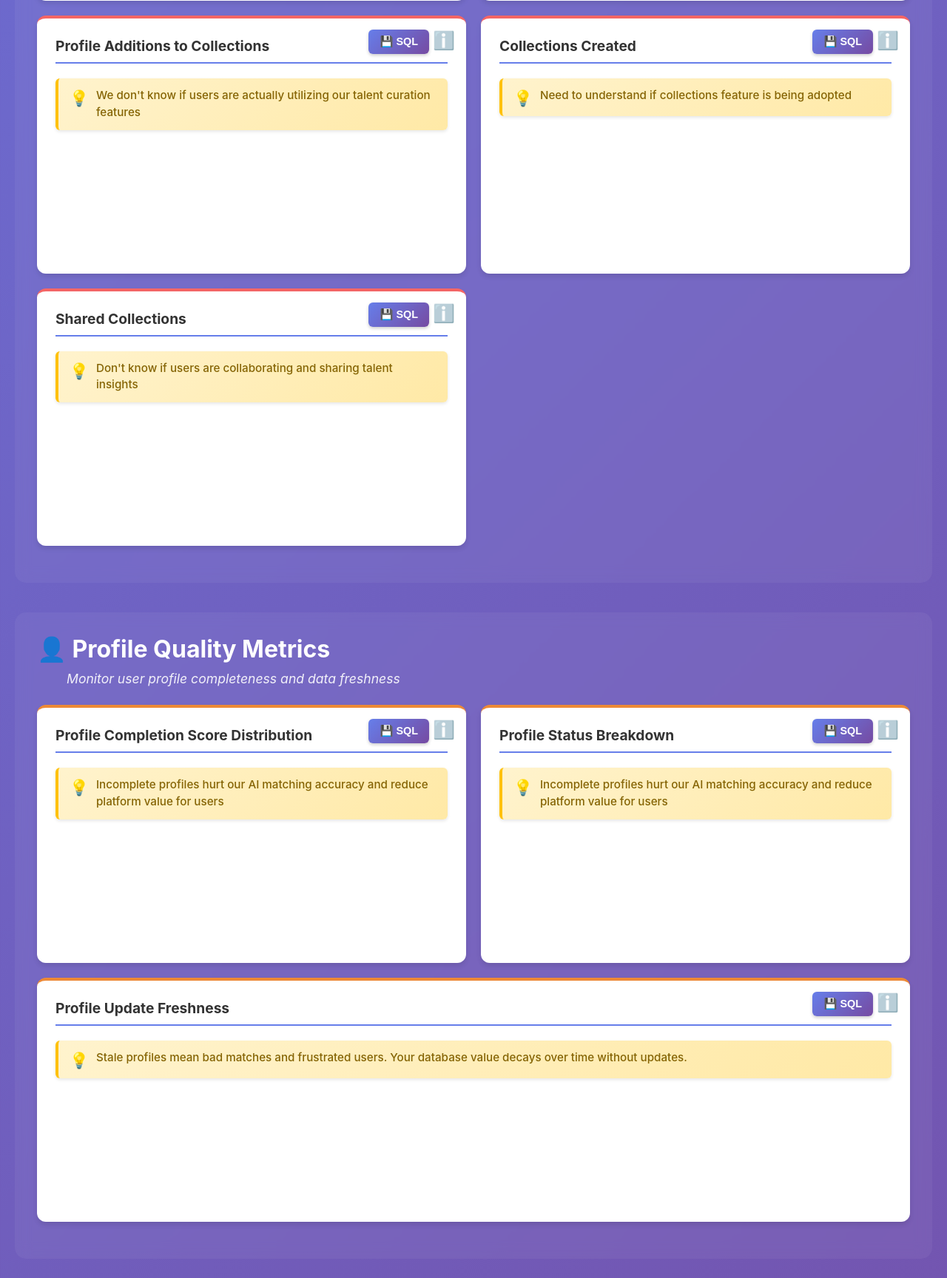
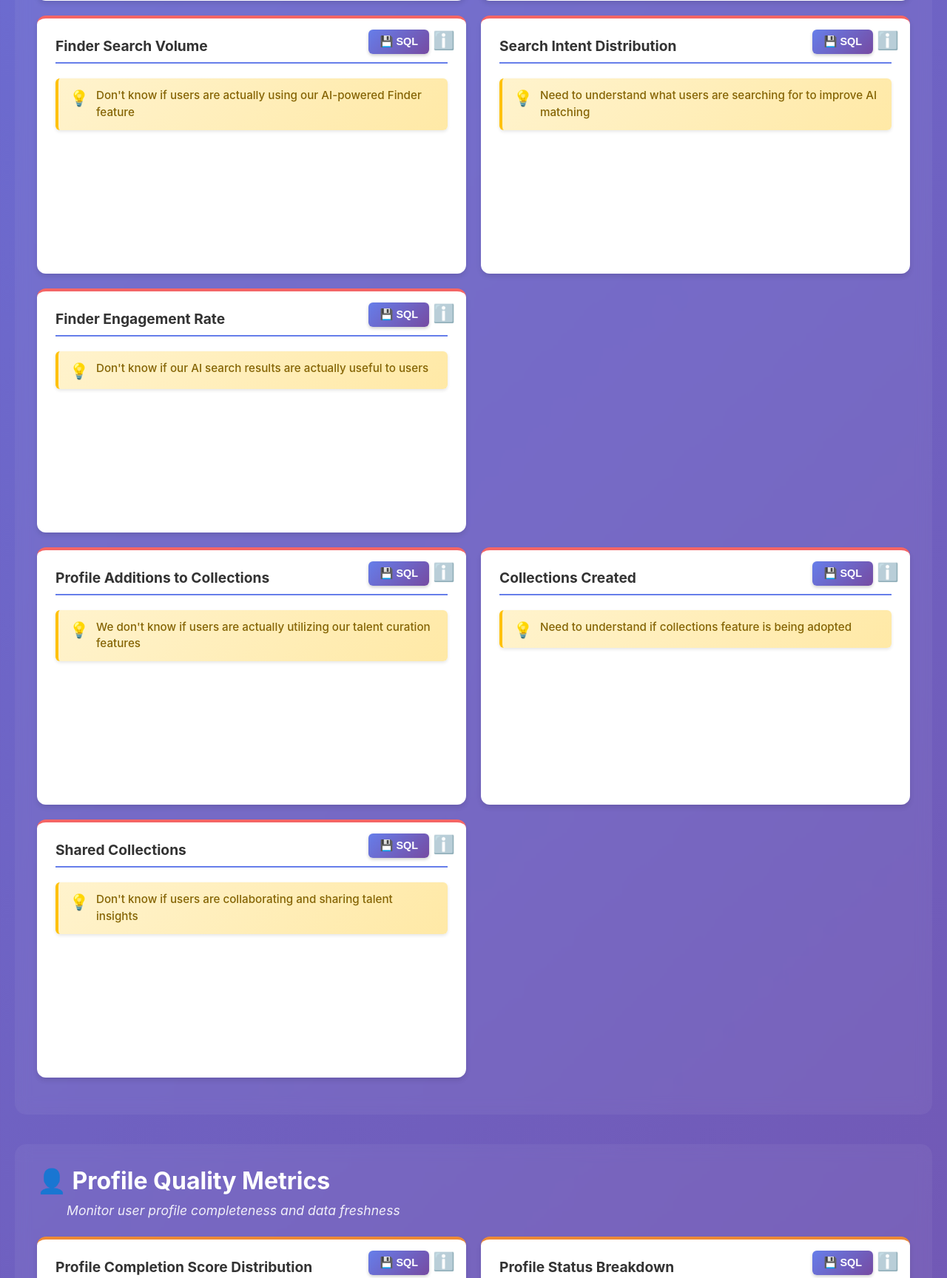
Before and after one commit to jaypersanchez/chemlink-analytics-dashboard, a Flask app: page / in a window 1280 px wide. Shown: the part 3173-4901 px from the top of the page at 74% size. Run offline with Flask 3, Linux system fonts and the light colour scheme; data that the repository does not hold is empty; a map, chart or similar area stays blank; some libraries are stand-ins or nearby versions.

Commit message:
Add Finder search analytics (search volume, intent distribution, engagement rate)

```diff
--- a/app.py
+++ b/app.py
@@ -829,6 +829,101 @@ def account_creation_funnel():
     return jsonify(results)
 
 # ============================================================================
+# FINDER SEARCH ANALYTICS
+# ============================================================================
+
+@app.route('/api/finder/searches')
+def finder_searches():
+    """Get Finder search metrics"""
+    # Total searches
+    total_query = """
+        SELECT COUNT(*) as total_searches
+        FROM query_embeddings
+        WHERE deleted_at IS NULL;
+    """
+
+    # Searches by intent
+    intent_query = """
+        SELECT
+            COALESCE(intent, 'Not Specified') as intent,
+            COUNT(*) as search_count
+        FROM query_embeddings
+        WHERE deleted_at IS NULL
+        GROUP BY intent
+        ORDER BY search_count DESC
+        LIMIT 10;
+    """
+
+    # Searches over time (monthly)
+    timeline_query = """
+        SELECT
+            DATE_TRUNC('month', created_at) as month,
+            COUNT(*) as searches
+        FROM query_embeddings
+        WHERE deleted_at IS NULL
+        GROUP BY month
+        ORDER BY month DESC
+        LIMIT 12;
+    """
+
+    total = execute_query(get_chemlink_db_connection(), total_query)
+    by_intent = execute_query(get_chemlink_db_connection(), intent_query)
+    timeline = execute_query(get_chemlink_db_connection(), timeline_query)
+
+    return jsonify({
+        "total_searches": total[0]['total_searches'] if total else 0,
+        "searches_by_intent": by_intent,
+        "search_timeline": timeline
+    })
+
+@app.route('/api/finder/engagement')
+def finder_engagement():
+    """Get Finder engagement metrics (votes on search results)"""
+    # Total votes
+    total_query = """
+        SELECT COUNT(*) as total_votes
+        FROM query_votes
+        WHERE deleted_at IS NULL;
+    """
+
+    # Votes by type
+    type_query = """
+        SELECT
+            COALESCE(type, 'Unknown') as vote_type,
+            COUNT(*) as vote_count
+        FROM query_votes
+        WHERE deleted_at IS NULL
+        GROUP BY type
+        ORDER BY vote_count DESC;
+    """
+
+    # Active voters
+    voters_query = """
+        SELECT COUNT(DISTINCT voter_id) as active_users
+        FROM query_votes
+        WHERE deleted_at IS NULL;
+    """
+
+    # Engagement rate (votes per search)
+    engagement_query = """
+        SELECT
+            (SELECT COUNT(*) FROM query_votes WHERE deleted_at IS NULL)::float /
+            NULLIF((SELECT COUNT(*) FROM query_embeddings WHERE deleted_at IS NULL), 0) * 100 as engagement_rate_pct;
+    """
+
+    total_votes = execute_query(get_chemlink_db_connection(), total_query)
+    by_type = execute_query(get_chemlink_db_connection(), type_query)
+    voters = execute_query(get_chemlink_db_connection(), voters_query)
+    engagement = execute_query(get_chemlink_db_connection(), engagement_query)
+
+    return jsonify({
+        "total_votes": total_votes[0]['total_votes'] if total_votes else 0,
+        "votes_by_type": by_type,
+        "active_users": voters[0]['active_users'] if voters else 0,
+        "engagement_rate_pct": round(engagement[0]['engagement_rate_pct'], 2) if engagement and engagement[0]['engagement_rate_pct'] else 0
+    })
+
+# ============================================================================
 # COLLECTIONS FEATURE ENGAGEMENT
 # ============================================================================
 
--- a/static/js/dashboard.js
+++ b/static/js/dashboard.js
@@ -1288,6 +1288,195 @@ function loadAccountFunnelPyramidChart(stages, total) {
 }
 
 // =============================================================================
+// FINDER SEARCH ANALYTICS
+// =============================================================================
+
+// Finder Search Volume Chart
+async function loadFinderSearchesChart() {
+    const data = await fetchData('finder/searches');
+    if (!data || !data.search_timeline || data.search_timeline.length === 0) return;
+
+    const ctx = document.getElementById('finderSearchesChart').getContext('2d');
+    const sortedData = [...data.search_timeline].reverse();
+
+    new Chart(ctx, {
+        type: 'line',
+        data: {
+            labels: sortedData.map(d => formatMonth(d.month)),
+            datasets: [{
+                label: 'Searches',
+                data: sortedData.map(d => d.searches),
+                borderColor: colors.info,
+                backgroundColor: colors.info + '33',
+                borderWidth: 3,
+                fill: true,
+                tension: 0.4
+            }]
+        },
+        options: {
+            responsive: true,
+            maintainAspectRatio: false,
+            plugins: {
+                legend: { display: false },
+                tooltip: {
+                    callbacks: {
+                        label: function(context) {
+                            return 'Searches: ' + context.parsed.y.toLocaleString();
+                        }
+                    }
+                },
+                title: {
+                    display: true,
+                    text: `Total: ${data.total_searches} Searches`,
+                    color: '#ffffff',
+                    font: { size: 14, weight: 'bold' }
+                }
+            },
+            scales: {
+                x: {
+                    title: {
+                        display: true,
+                        text: 'Month',
+                        font: { size: 12, weight: 'bold' }
+                    }
+                },
+                y: {
+                    beginAtZero: true,
+                    title: {
+                        display: true,
+                        text: 'Number of Searches',
+                        font: { size: 12, weight: 'bold' }
+                    },
+                    ticks: {
+                        callback: function(value) {
+                            return value.toLocaleString();
+                        }
+                    }
+                }
+            }
+        }
+    });
+}
+
+// Search Intent Distribution Chart
+async function loadFinderIntentsChart() {
+    const data = await fetchData('finder/searches');
+    if (!data || !data.searches_by_intent || data.searches_by_intent.length === 0) return;
+
+    const ctx = document.getElementById('finderIntentsChart').getContext('2d');
+
+    new Chart(ctx, {
+        type: 'bar',
+        data: {
+            labels: data.searches_by_intent.map(d => d.intent),
+            datasets: [{
+                label: 'Searches',
+                data: data.searches_by_intent.map(d => d.search_count),
+                backgroundColor: chartColors,
+                borderWidth: 0
+            }]
+        },
+        options: {
+            responsive: true,
+            maintainAspectRatio: false,
+            indexAxis: 'y',
+            plugins: {
+                legend: { display: false },
+                tooltip: {
+                    callbacks: {
+                        label: function(context) {
+                            const total = data.total_searches;
+                            const value = context.parsed.x;
+                            const pct = ((value / total) * 100).toFixed(1);
+                            return 'Searches: ' + value.toLocaleString() + ' (' + pct + '%)';
+                        }
+                    }
+                }
+            },
+            scales: {
+                x: {
+                    beginAtZero: true,
+                    title: {
+                        display: true,
+                        text: 'Number of Searches',
+                        font: { size: 12, weight: 'bold' }
+                    },
+                    ticks: {
+                        callback: function(value) {
+                            return value.toLocaleString();
+                        }
+                    }
+                },
+                y: {
+                    title: {
+                        display: true,
+                        text: 'Search Intent',
+                        font: { size: 12, weight: 'bold' }
+                    }
+                }
+            }
+        }
+    });
+}
+
+// Finder Engagement Rate Chart
+async function loadFinderEngagementChart() {
+    const data = await fetchData('finder/engagement');
+    if (!data) return;
+
+    const ctx = document.getElementById('finderEngagementChart').getContext('2d');
+
+    // Show vote types breakdown
+    new Chart(ctx, {
+        type: 'doughnut',
+        data: {
+            labels: data.votes_by_type.map(d => d.vote_type),
+            datasets: [{
+                data: data.votes_by_type.map(d => d.vote_count),
+                backgroundColor: [
+                    colors.success,
+                    colors.danger,
+                    colors.warning,
+                    colors.info
+                ],
+                borderWidth: 2,
+                borderColor: '#1a1d29'
+            }]
+        },
+        options: {
+            responsive: true,
+            maintainAspectRatio: false,
+            plugins: {
+                legend: {
+                    position: 'bottom',
+                    labels: {
+                        color: '#cccccc',
+                        padding: 15
+                    }
+                },
+                tooltip: {
+                    callbacks: {
+                        label: function(context) {
+                            const label = context.label || '';
+                            const value = context.parsed || 0;
+                            const total = data.total_votes;
+                            const pct = ((value / total) * 100).toFixed(1);
+                            return label + ': ' + value + ' (' + pct + '%)';
+                        }
+                    }
+                },
+                title: {
+                    display: true,
+                    text: `${data.engagement_rate_pct}% Engagement Rate (${data.active_users} Active Users)`,
+                    color: '#ffffff',
+                    font: { size: 13, weight: 'bold' }
+                }
+            }
+        }
+    });
+}
+
+// =============================================================================
 // COLLECTIONS FEATURE ENGAGEMENT
 // =============================================================================
 
@@ -1531,6 +1720,11 @@ document.addEventListener('DOMContentLoaded', function() {
     // Funnel analytics
     loadAccountFunnelChart();
 
+    // Finder search analytics
+    loadFinderSearchesChart();
+    loadFinderIntentsChart();
+    loadFinderEngagementChart();
+
     // Collections feature engagement
     loadProfileAdditionsChart();
     loadCollectionsCreatedChart();
--- a/templates/dashboard.html
+++ b/templates/dashboard.html
@@ -288,6 +288,73 @@
                         <p><code>persons table with profile completion indicators</code></p>
                     </div>
                     <canvas id="accountFunnelPyramidChart"></canvas>
+                </div>
+            </div>
+
+            <!-- Finder Search Analytics -->
+            <div class="chart-row">
+                <div class="chart-container" data-tooltip="finder-searches">
+                    <div class="info-icon">ℹ️</div>
+                    <h3>Finder Search Volume</h3>
+                    <button class="sql-button" onclick="showSQLModal('finder_searches')">💾 SQL</button>
+                    <div class="pain-point">
+                        <span class="pain-icon">💡</span>
+                        <span class="pain-text">Don't know if users are actually using our AI-powered Finder feature</span>
+                    </div>
+                    <div class="chart-tooltip">
+                        <h3 class="tooltip-title">🔍 Finder Search Volume</h3>
+                        <h4>📊 What This Chart Shows</h4>
+                        <p>Total searches performed using the Finder AI feature over time. Shows feature adoption.</p>
+                        <h4>🔍 How to Read It</h4>
+                        <p>Upward trend = users finding value in AI search. Flat = feature not being discovered.</p>
+                        <h4>⚠️ Business Pain Point</h4>
+                        <p>Finder is a key differentiator. Low usage means we're not converting users to our AI-powered features.</p>
+                        <h4>💾 Data Source</h4>
+                        <p><code>query_embeddings table</code></p>
+                    </div>
+                    <canvas id="finderSearchesChart"></canvas>
+                </div>
+                <div class="chart-container" data-tooltip="finder-intents">
+                    <div class="info-icon">ℹ️</div>
+                    <h3>Search Intent Distribution</h3>
+                    <button class="sql-button" onclick="showSQLModal('finder_searches')">💾 SQL</button>
+                    <div class="pain-point">
+                        <span class="pain-icon">💡</span>
+                        <span class="pain-text">Need to understand what users are searching for to improve AI matching</span>
+                    </div>
+                    <div class="chart-tooltip">
+                        <h3 class="tooltip-title">🎯 Search Intent Distribution</h3>
+                        <h4>📊 What This Chart Shows</h4>
+                        <p>Breakdown of search types/intents. Shows what users are looking for.</p>
+                        <h4>🔍 How to Read It</h4>
+                        <p>Top intents = user needs. Use this to prioritize AI model training and feature development.</p>
+                        <h4>⚠️ Business Pain Point</h4>
+                        <p>Without intent data, we can't optimize search quality or understand user needs.</p>
+                        <h4>💾 Data Source</h4>
+                        <p><code>query_embeddings.intent field</code></p>
+                    </div>
+                    <canvas id="finderIntentsChart"></canvas>
+                </div>
+                <div class="chart-container" data-tooltip="finder-engagement">
+                    <div class="info-icon">ℹ️</div>
+                    <h3>Finder Engagement Rate</h3>
+                    <button class="sql-button" onclick="showSQLModal('finder_engagement')">💾 SQL</button>
+                    <div class="pain-point">
+                        <span class="pain-icon">💡</span>
+                        <span class="pain-text">Don't know if our AI search results are actually useful to users</span>
+                    </div>
+                    <div class="chart-tooltip">
+                        <h3 class="tooltip-title">💯 Finder Engagement Rate</h3>
+                        <h4>📊 What This Chart Shows</h4>
+                        <p>Percentage of searches that get votes/feedback. Shows search result quality.</p>
+                        <h4>🔍 How to Read It</h4>
+                        <p>High engagement = users finding relevant results. Low = AI needs improvement.</p>
+                        <h4>⚠️ Business Pain Point</h4>
+                        <p>Poor search results mean users won't adopt Finder, losing our competitive advantage.</p>
+                        <h4>💾 Data Source</h4>
+                        <p><code>query_votes / query_embeddings ratio</code></p>
+                    </div>
+                    <canvas id="finderEngagementChart"></canvas>
                 </div>
             </div>
 
```
Also changed, not shown: sql_queries.py (+57 -0 lines).
